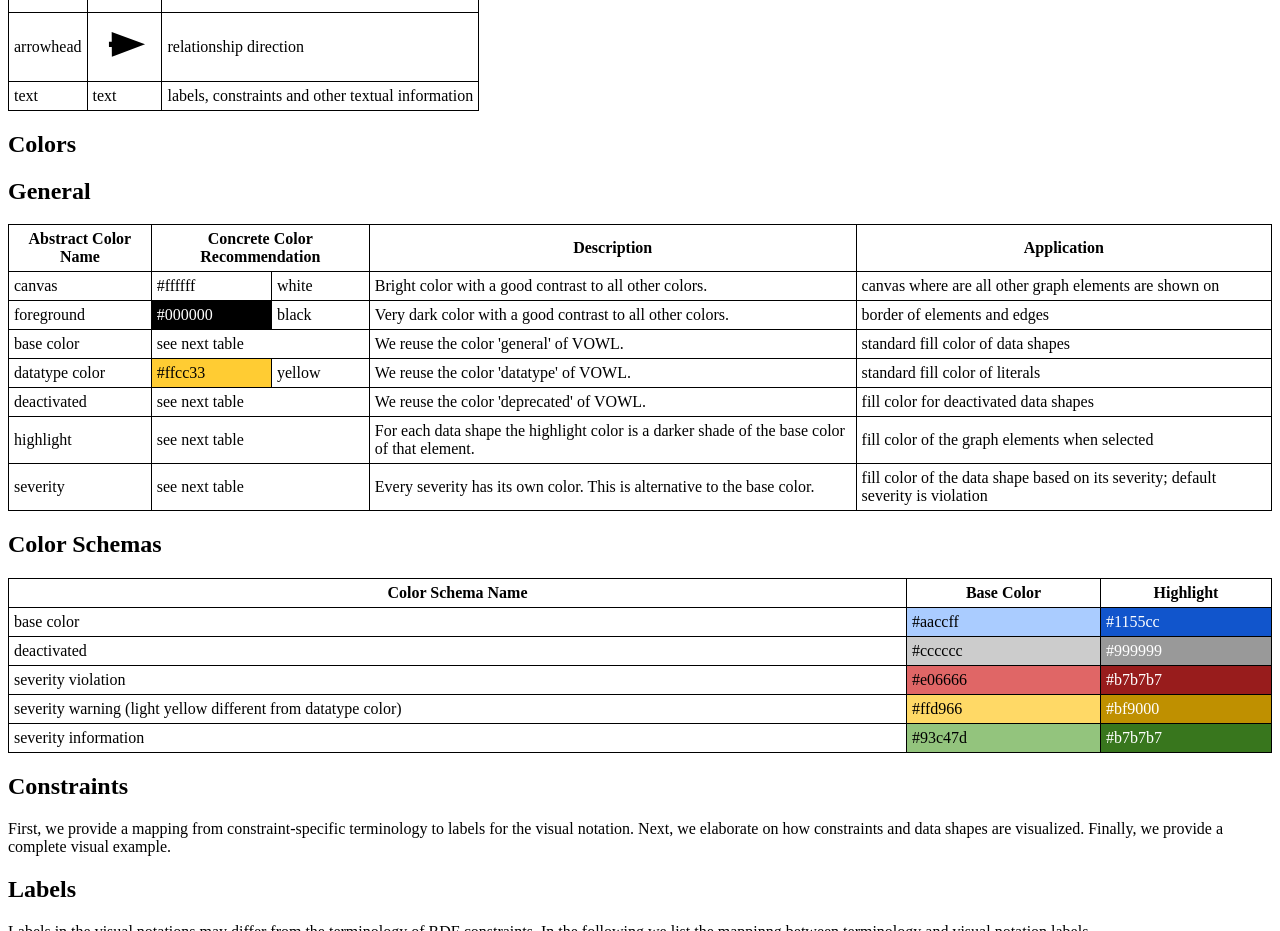
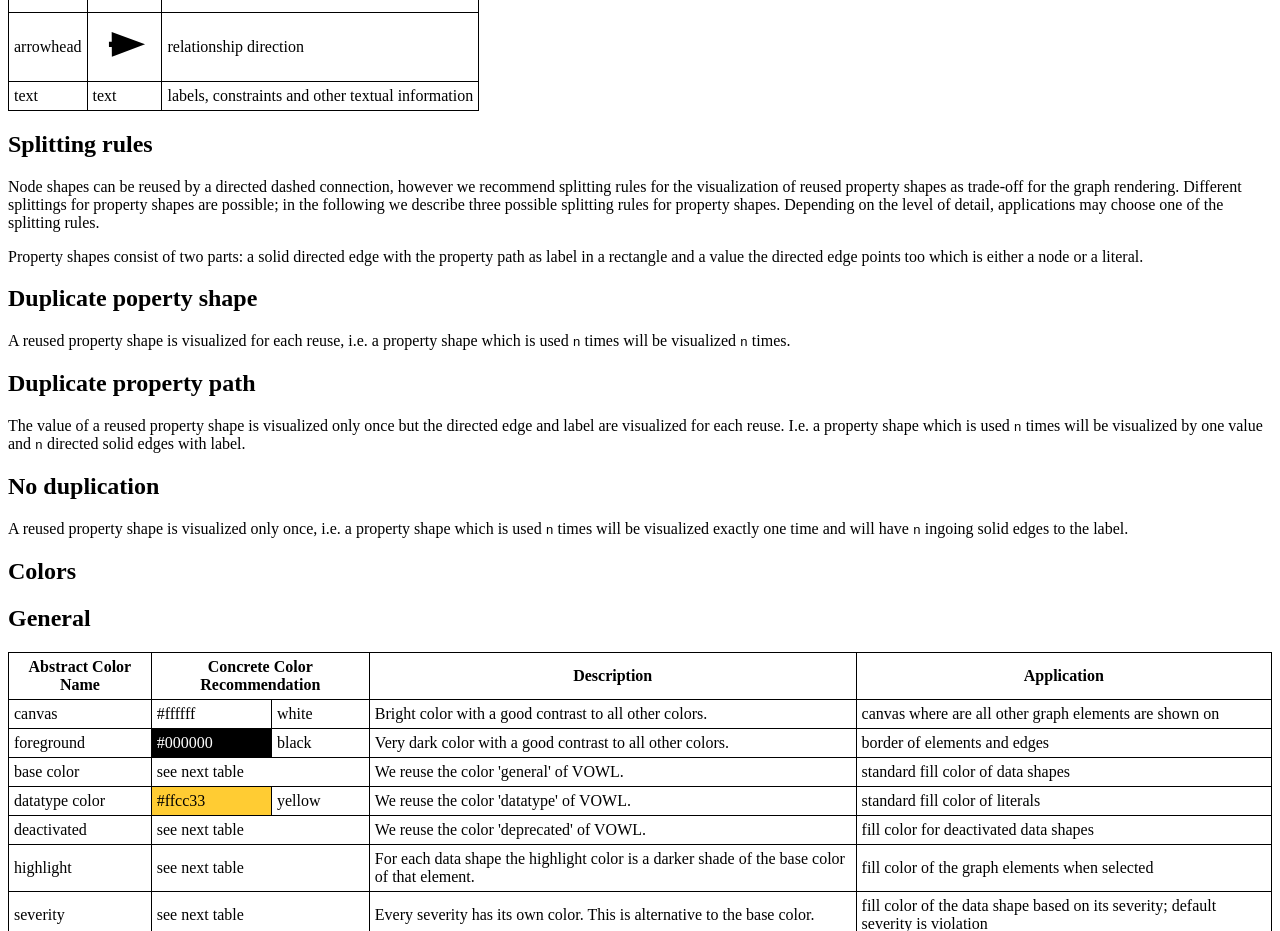
Before and after one commit to KNowledgeOnWebScale/shapevowl-spec, a plain HTML site: page index.html in a window 1280 px wide. Shown: the part 1460-2391 px from the top of the page. Drawn offline with Linux system fonts and the light colour scheme.

Commit message:
added splitting rules

```diff
--- a/index.html
+++ b/index.html
@@ -257,7 +257,44 @@
             <td>labels, constraints and other textual information</td>
         </tr>
    </table>
-</section>
+
+  <section>
+    <h2>Splitting rules</h2>
+    <p>
+      Node shapes can be reused by a directed dashed connection, however we recommend splitting rules for the visualization of reused property shapes as trade-off for the graph rendering.
+      Different splittings for property shapes are possible; in the following we describe three possible splitting rules for property shapes.
+      Depending on the level of detail, applications may choose one of the splitting rules.
+    </p>
+    <p>
+      Property shapes consist of two parts: a solid directed edge with the property path as label in a rectangle and a value the directed edge points too which is either a node or a literal.
+    </p>
+
+      <section>
+        <h2>Duplicate poperty shape</h2>
+
+        <p>
+          A reused property shape is visualized for each reuse, i.e. a property shape which is used <code>n</code> times will be visualized <code>n</code> times.
+        </p>
+      </section>
+
+      <section>
+        <h2>Duplicate property path</h2>
+
+        <p>
+          The value of a reused property shape is visualized only once but the directed edge and label are visualized for each reuse.
+          I.e. a property shape which is used <code>n</code> times will be visualized by one value and <code>n</code> directed solid edges with label.
+        </p>
+      </section>
+
+      <section>
+        <h2>No duplication</h2>
+
+        <p>
+          A reused property shape is visualized only once, i.e. a property shape which is used <code>n</code> times will be visualized exactly one time
+          and will have <code>n</code> ingoing solid edges to the label.
+        </p>
+      </section>
+  </section>
 </section>
 
 <section id="sec-colors">
```
